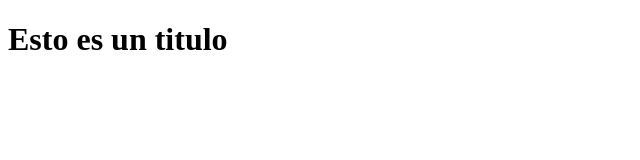
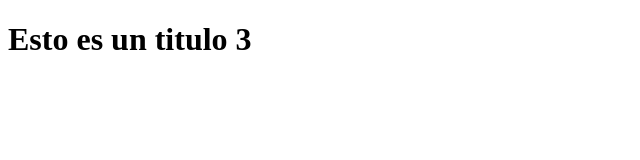
Before and after one commit to JoaquinPerCarrExpleo/mi_repositorio, a plain HTML site: page index.html in a window 1280 px wide. Shown: the full height of the page, 0-640 px from the left. Drawn offline with Linux system fonts and the light colour scheme.

Commit message:
Quinta prueba

```diff
--- a/index.html
+++ b/index.html
@@ -8,6 +8,6 @@
 
 </head>
 <body>
-    <h1>Esto es un titulo  <h1>
+    <h1> Esto es un titulo 3 <h1>
 </body>
 </html>
```
